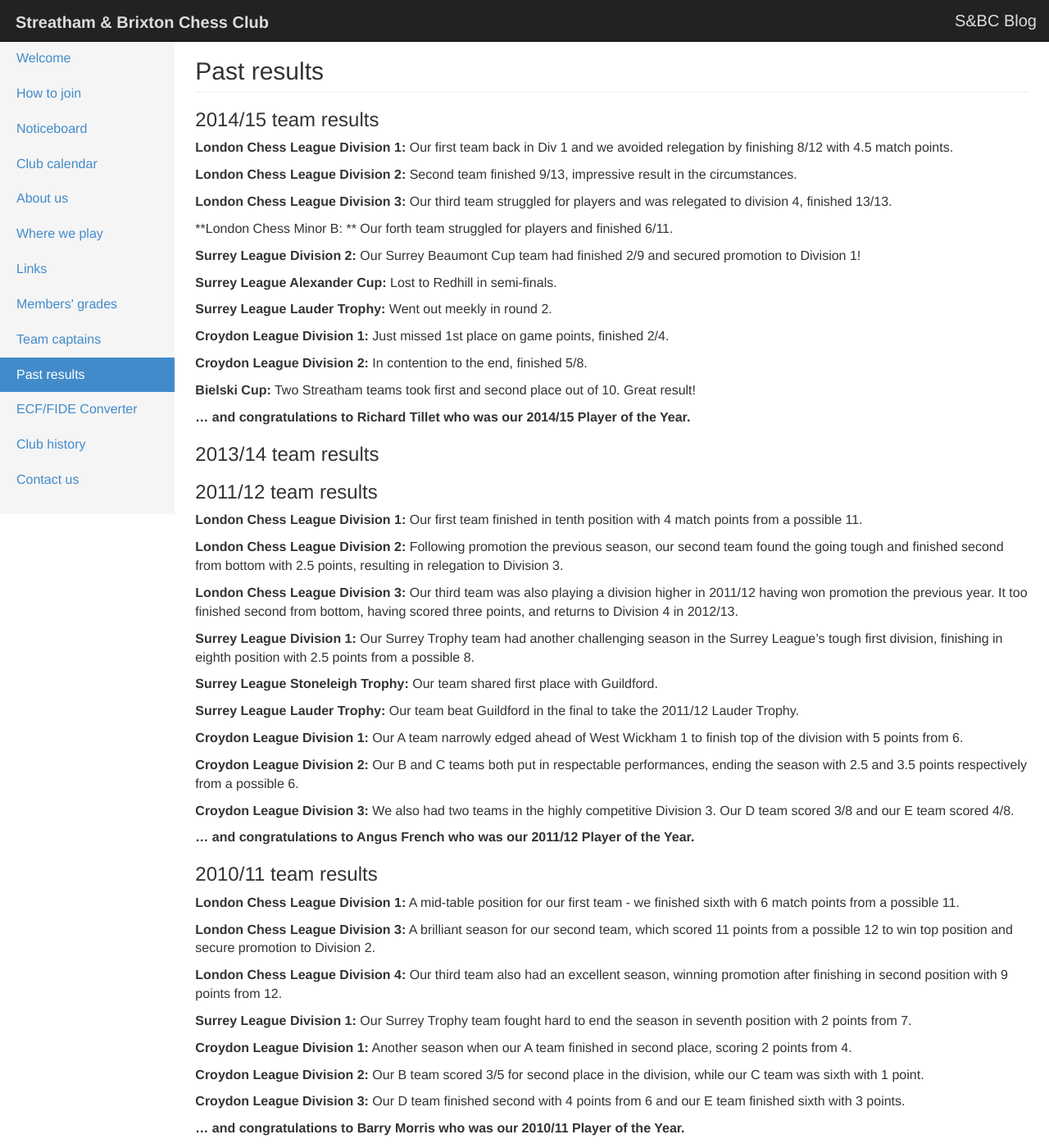
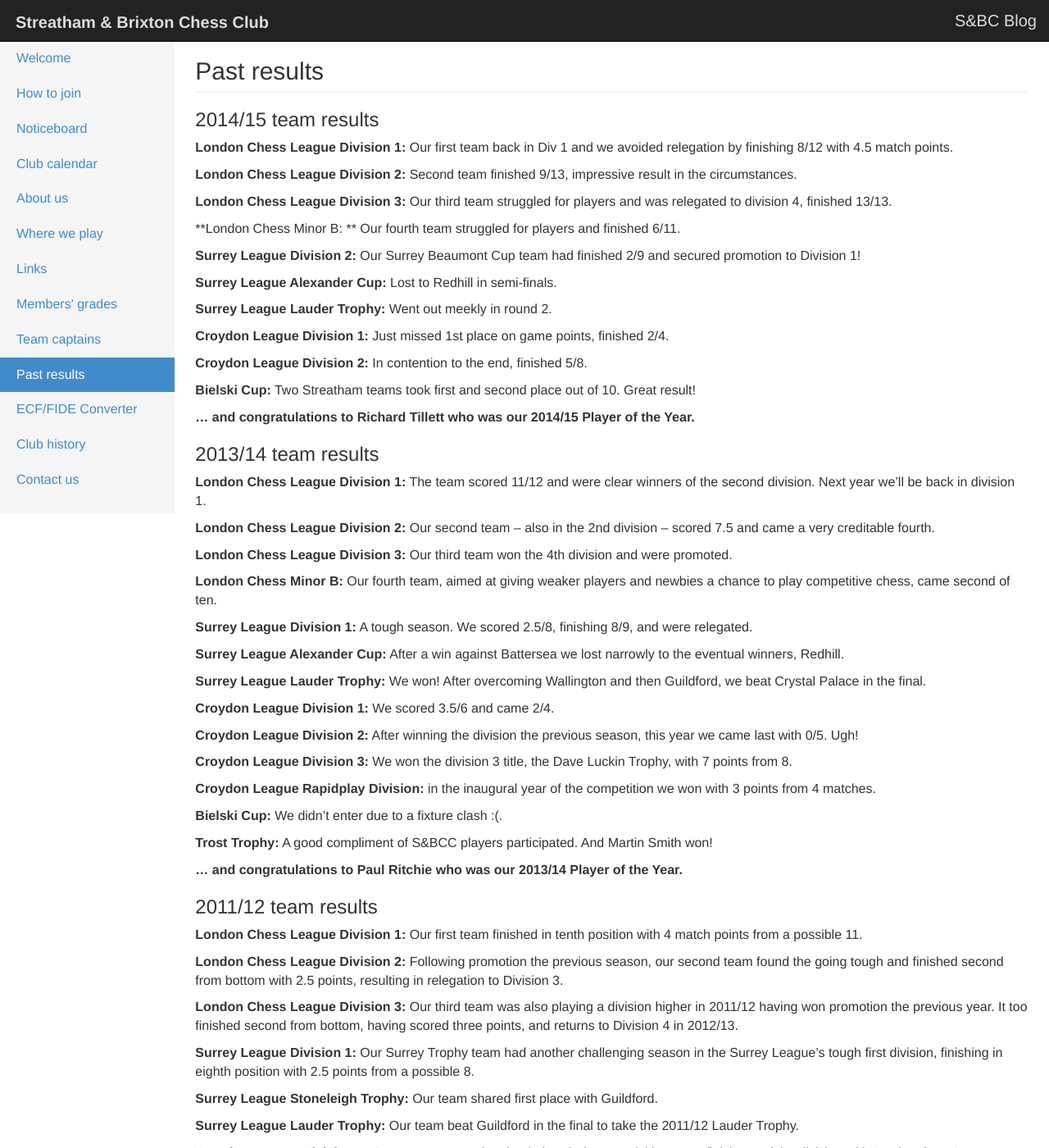
Before and after one commit to streathamchess/streathamchess.github.io, a Jekyll site: the page built from past-results.md, in a window 1280 px wide and 1400 px high. Shown: the whole window at 82% size. Built offline with Jekyll 4.4.1, drawn with Linux system fonts in a browser that asks for light colours; Markdown is read by kramdown in place of the engine named in the settings.

Commit message:
results for 13/14 contribute by Angus

```diff
--- a/past-results.md
+++ b/past-results.md
@@ -12,7 +12,7 @@ layout: default
 
 **London Chess League Division 3:** Our third team struggled for players and was relegated to division 4, finished 13/13.
 
-**London Chess Minor B: ** Our forth team struggled for players and finished 6/11.
+**London Chess Minor B: ** Our fourth team struggled for players and finished 6/11.
 
 **Surrey League Division 2:** Our Surrey Beaumont Cup team had finished 2/9 and secured promotion to Division 1!
 
@@ -26,10 +26,38 @@ layout: default
 
 **Bielski Cup:** Two Streatham teams took first and second place out of 10. Great result!
 
-**... and congratulations to Richard Tillet who was our 2014/15 Player of the Year.**
+**... and congratulations to Richard Tillett who was our 2014/15 Player of the Year.**
 
 
 ### 2013/14 team results
+
+**London Chess League Division 1:** The team scored 11/12 and were clear winners of the second division. Next year we’ll be back in division 1.
+
+**London Chess League Division 2:** Our second team – also in the 2nd division – scored 7.5 and came a very creditable fourth.
+
+**London Chess League Division 3:** Our third team won the 4th division and were promoted.
+
+**London Chess Minor B:** Our fourth team, aimed at giving weaker players and newbies a chance to play competitive chess, came second of ten.
+
+**Surrey League Division 1:** A tough season. We scored 2.5/8, finishing 8/9, and were relegated.
+
+**Surrey League Alexander Cup:** After a win against Battersea we lost narrowly to the eventual winners, Redhill.
+
+**Surrey League Lauder Trophy:** We won!  After overcoming Wallington and then Guildford, we beat Crystal Palace in the final.
+
+**Croydon League Division 1:** We scored 3.5/6 and came 2/4.
+
+**Croydon League Division 2:** After winning the division the previous season, this year we came last with 0/5. Ugh!
+
+**Croydon League Division 3:** We won the division 3 title, the Dave Luckin Trophy, with 7 points from 8.
+
+**Croydon League Rapidplay Division:** in the inaugural year of the competition we won with 3 points from 4 matches.
+
+**Bielski Cup:** We didn’t enter due to a fixture clash :(.
+
+**Trost Trophy:** A good compliment of S&BCC players participated. And Martin Smith won!
+
+**... and congratulations to Paul Ritchie who was our 2013/14 Player of the Year.**
 
 ### 2011/12 team results
 
```
